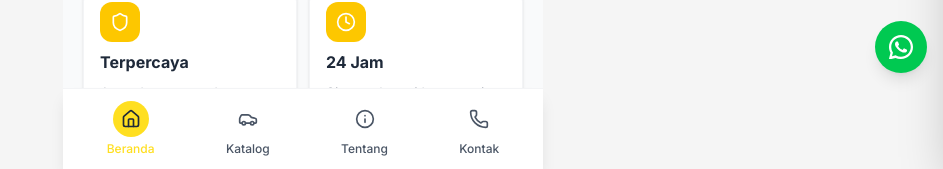
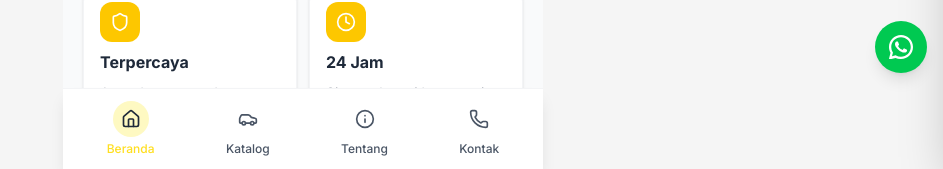
Before and after one commit to Zakynovan18/autorent, a Next.js app: page / in a window 1280 px wide. Shown: the part 631-800 px from the top of the page, without its empty margins (337-1280 px from the left). Built offline with nearby package versions, Linux system fonts and the light colour scheme; no server answers; the database is empty.

Commit message:
mode icon

```diff
--- a/app/components/BottomNav.tsx
+++ b/app/components/BottomNav.tsx
@@ -27,7 +27,7 @@ export default function BottomNav() {
               href={href}
               className="flex flex-col items-center gap-1 px-3 py-1"
             >
-              <div className={`p-2 rounded-full transition-all duration-300 ${isActive ? "bg-yellow-300" : "bg-transparent"
+              <div className={`p-2 rounded-full transition-all duration-300 ${isActive ? "bg-yellow-100" : "bg-transparent"
                 }`}>
                 <Icon className={`w-5 h-5 transition-all duration-300 ${isActive ? "text-gray-800" : "text-gray-600"
                   }`} />
```
